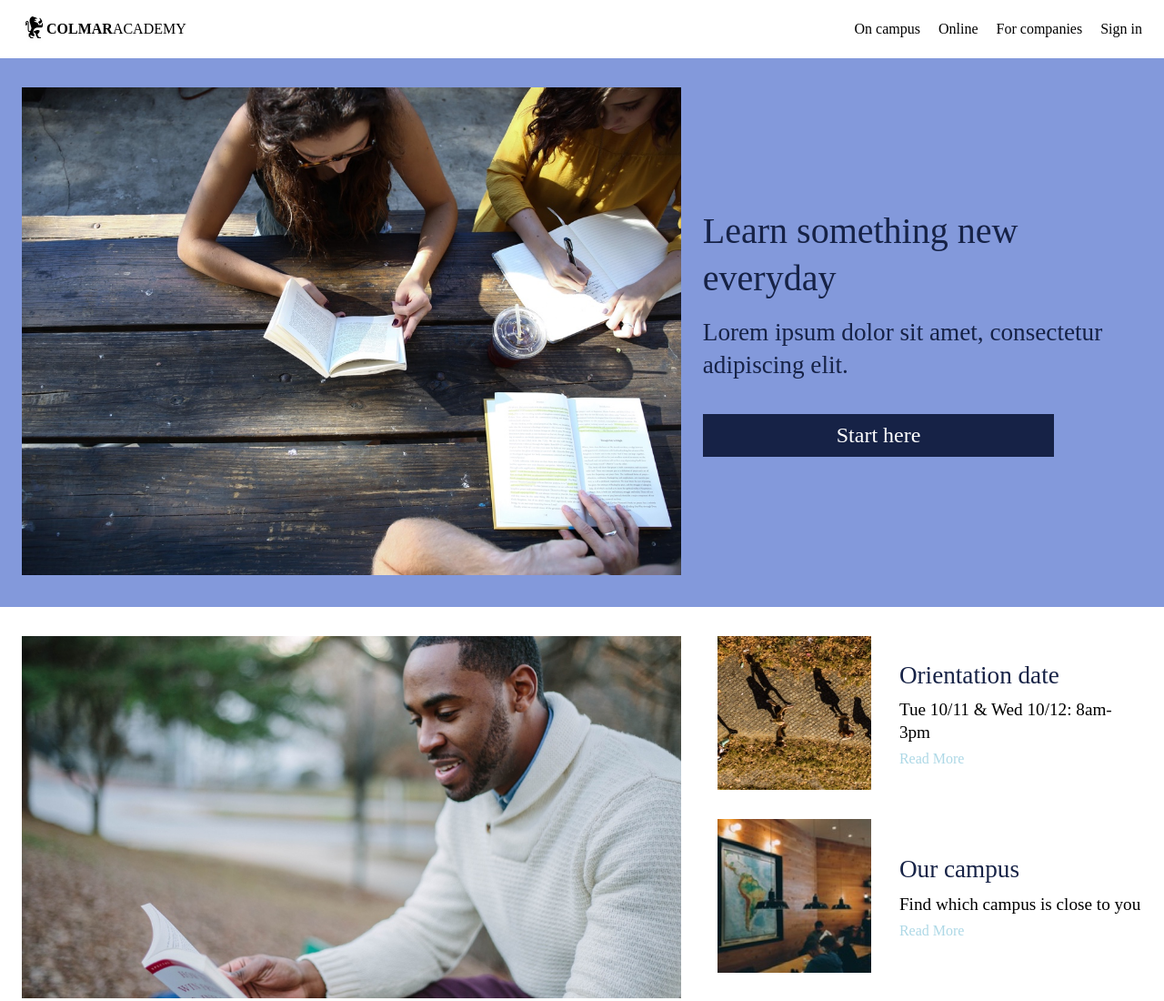
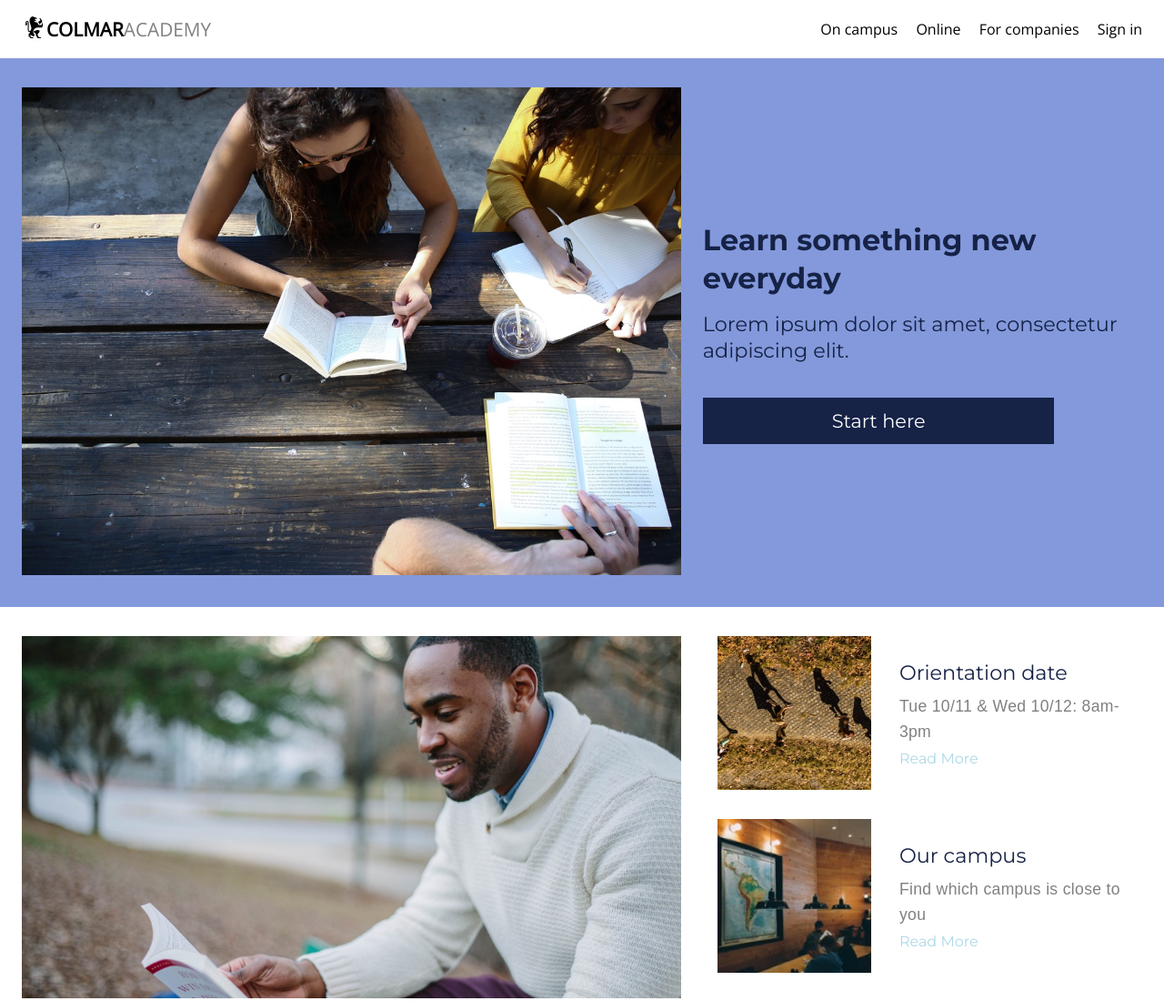
Before and after one commit to shonamaz/colmar_academy, a plain HTML site: page index.html in a window 1280 px wide. Shown: the top 1100 px of the page at 91% size. Drawn offline with nearby package versions, Linux system fonts and the light colour scheme; a web font is replaced by a local one.

Commit message:
Format fonts

```diff
--- a/index.html
+++ b/index.html
@@ -5,6 +5,8 @@
     <title>Colmar Academy</title>
     <link rel="stylesheet" type="text/css" href="./resources/css/reset.css">
     <link rel="stylesheet" type="text/css" href="./resources/css/style.css">
+    <link href="https://fonts.googleapis.com/css?family=Mallanna|Open+Sans:300,400|Montserrat:300,400,700" rel="stylesheet">
+    <!-- <link href="https://fonts.googleapis.com/css?family=Montserrat:300,400,500,700" rel="stylesheet">Header bar -->
   </head>
   <body>
 
@@ -13,7 +15,7 @@
     <div class="logo">
       <img src="./resources/images/ic-logo.svg" alt="Colmar Academy logo">
       <div id="title">
-      <span class="bold">Colmar</span><span>Academy</span>
+      <span class="bold">Colmar</span><span id="gray">Academy</span>
       </div>
     </div>
 
@@ -182,7 +184,7 @@ and watch it with your favorite video player!
 
         </video>
         <div class="info-banner-text">
-          <h1>Reimaging urban</h1>
+          <h2>Reimaging urban</h2>
           <p>"Curabitur vitae libero in ipsum porttitor consequat. Aliquam et commodo lectus, nec consequat neque. Sed non accumsan urna. Phasellus sed consequat ex. Etiam eget magna laoreet, efficitur dolor consequat, tristique ligula."</p>
         </div>
       </div>
--- a/resources/css/style.css
+++ b/resources/css/style.css
@@ -3,6 +3,7 @@
 
 html {
   font-size: 16px;
+  font-family: 'Montserrat', sans-serif;
 }
 
 .bold {
@@ -15,25 +16,32 @@ h1,h2,h3 {
 }
 
 h1 {
-  font-size: 2.5em;
+  font-size: 2rem;
+  font-weight: bold;
 }
 
 h2 {
-  font-size: 1.7em;
+  font-size: 1.4rem;
+  font-weight: 500;
 }
 
 h3 {
-  font-size: 1.5em;
+  font-size: 1.3rem;
 }
 
 h4 {
   color: lightgrey;
-  font-size: 1em;
+  font-size: 1rem;
+  font-weight: 500;
 }
 
 p {
-  font-size: 1.2em;
-  line-height: 1.3;
+  font-size: 1.1em;
+  line-height: 1.6 ;
+  font-weight: 300;
+  color: #808080;
+  font-family: 'Mallanna', sans-serif;
+  letter-spacing: 0.02rem;
 }
 
 
@@ -67,8 +75,11 @@ p {
 
 .detailed-content-container {
   flex-direction: column;
+  align-items: center;
+}
 
-  align-items: center;
+.info-banner-text p {
+  padding: 24px 0;
 }
 
 /* Header elements */
@@ -81,12 +92,14 @@ header {
   display: flex;
   justify-content: space-between;
   align-items: center;
+  font-family: 'Open Sans', sans-serif;
 
 }
 
 .logo {
   display: flex;
   align-items: center;
+  font-size: 1.3rem;
 }
 
 .logo img {
@@ -95,6 +108,11 @@ header {
 
 #title {
   text-transform: uppercase;
+}
+
+#gray {
+  color: #808080;
+  font-weight: 300;
 }
 
 
@@ -127,10 +145,15 @@ nav li {
   background-color: #162246;
   text-align: center;
   color: white;
-  padding: 8px 0;
+  padding: 12px 0;
   margin-top: 20px;
   max-width: 80%;
+  transition: background-color 500ms;
 
+}
+
+.btn:hover {
+  background-color: #0000FF;
 }
 
 /* Info Banner elements */
@@ -150,13 +173,11 @@ nav li {
   height: auto;
 }
 
-.information-main-container p {
-  padding: 24px 0;
-}
 
 .information-main-container span {
   font-size: 1em;
   font-family: Helvetica;
+  color: #808080;
 }
 
 /* Info Banner Thumbnail elements */
@@ -177,6 +198,11 @@ nav li {
   display: flex;
   flex-direction: row;
   align-items: center;
+  transition: background-color 250ms ease-in;
+}
+
+.info-thumb-container:hover {
+  background-color: #E0E0E0;
 }
 
 .info-thumb-container img {
```
